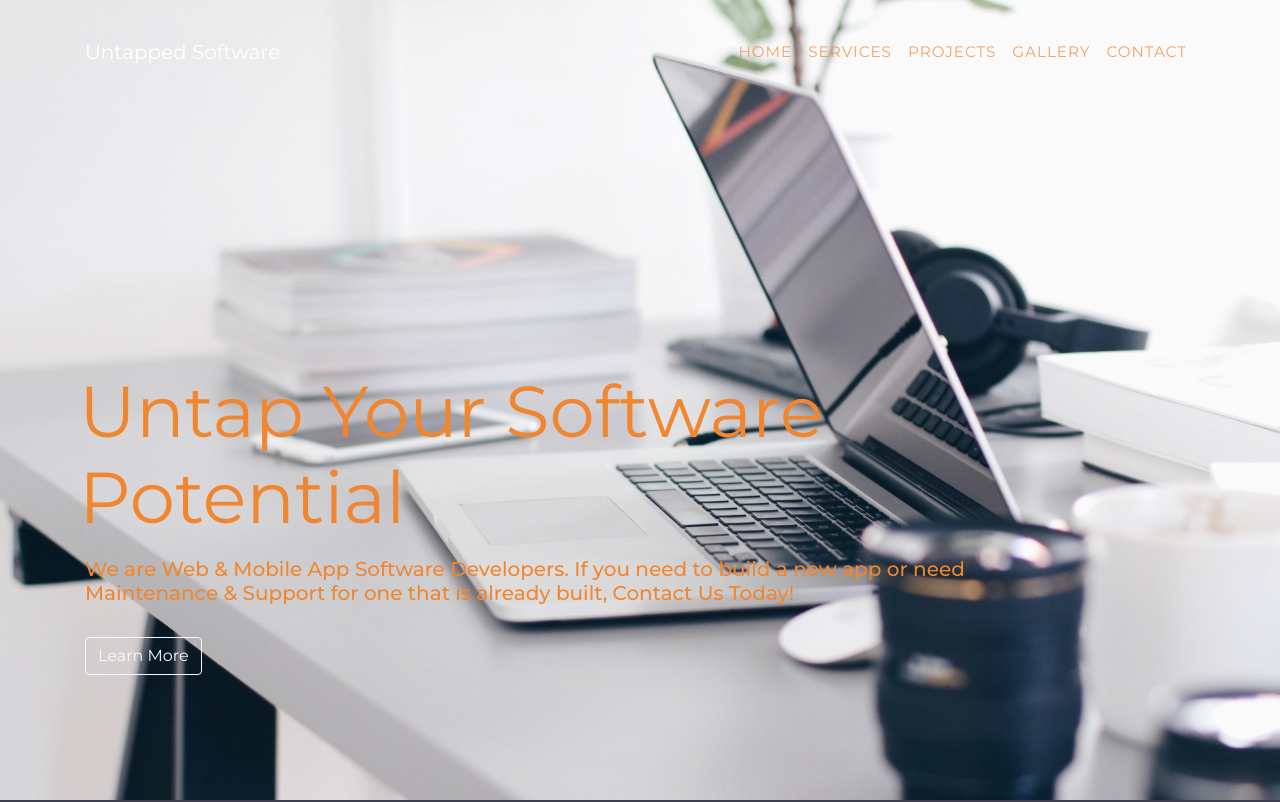
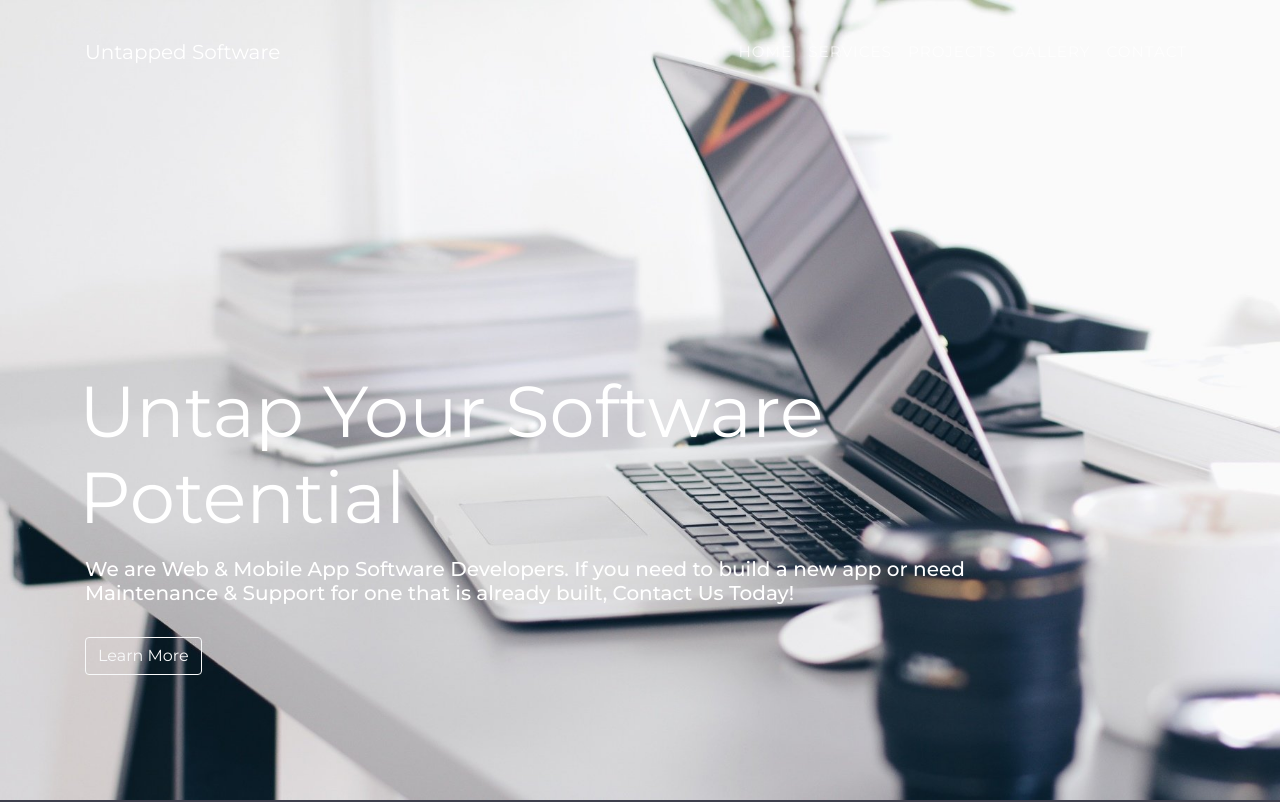
Before and after one commit to UntappedSoftware/UntappedSoftware.github.io, a plain HTML site: page index.html in a window 1280 px wide. Shown: the top 802 px of the page. Drawn offline with nearby package versions, Linux system fonts and the light colour scheme.

Commit message:
Change front page font color back to white.

```diff
--- a/styles/main.css
+++ b/styles/main.css
@@ -12,18 +12,18 @@ header {
 }
 
 .navbar-dark .navbar-nav .nav-link {
-  color: rgba(241, 134, 48, 0.75);
+  color: rgba(255, 255, 255, 0.75);
   letter-spacing: 1px;
   font-size: 0.95rem;
 }
 
 .navbar-dark .navbar-nav .nav-link:hover, .navbar-dark .navbar-nav .nav-link:active {
-  color: #000000;
+  color: #fff;
 }
 
 .da-home-page-text {
   padding-top: 18rem;
-  color: #F18630;
+  color: #fff;
 }
 
 @media (max-width: 575.98px) {
```
